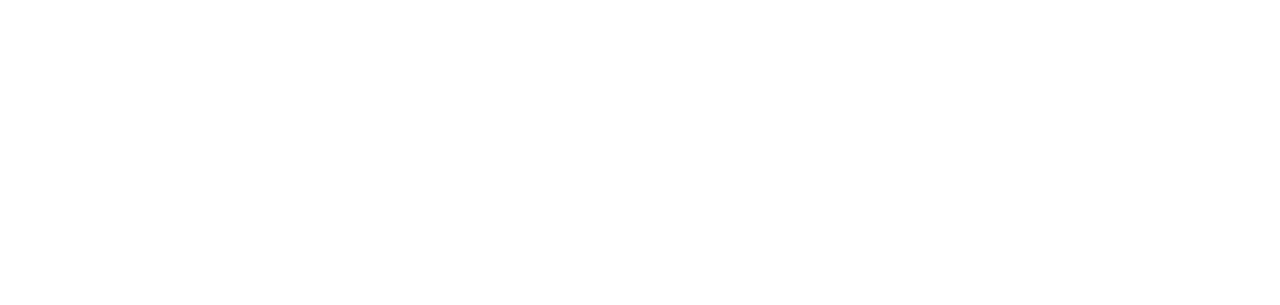
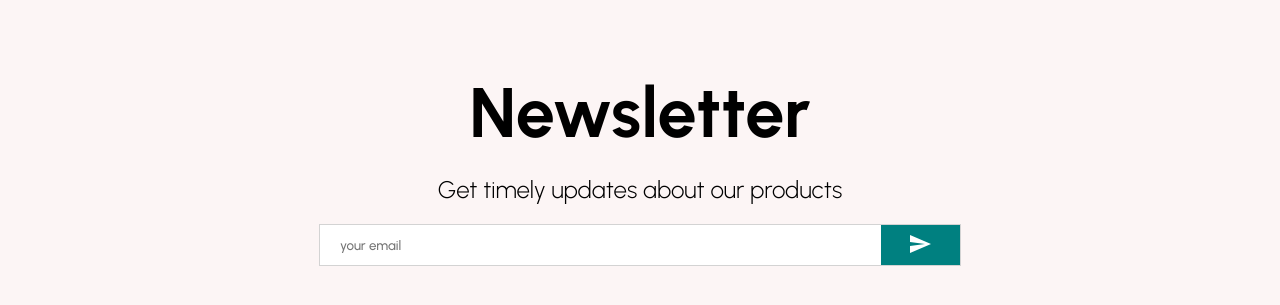
Before and after one commit to ramzimah/E-commerce-app, a React (Create React App) app: page / in a window 1280 px wide. Shown: the part 2322-2627 px from the top of the page. Before the commit the page ends 2250 px from the top, so only its background shows below. Built offline with nearby package versions, Linux system fonts and the light colour scheme.

Commit message:
created the newsletter component

```diff
--- /dev/null
+++ b/src/components/Newsletter.jsx
@@ -0,0 +1,57 @@
+import { Send } from "@mui/icons-material";
+import React from "react";
+import styled from "styled-components";
+
+const Container = styled.div`
+  height: 60vh;
+  background-color: #fcf5f5;
+  display: flex;
+  justify-content: center;
+  align-items: center;
+  flex-direction: column;
+`;
+const Desc = styled.div`
+  font-size: 24px;
+  font-weight: 300;
+  margin-bottom: 20px;
+`;
+const Title = styled.h1`
+  font-size: 70px;
+  margin-bottom: 20px;
+`;
+const InputContainer = styled.div`
+  height: 40px;
+  width: 50%;
+  background-color: white;
+  display: flex;
+  justify-content: space-between;
+  border: 1px solid lightgray;
+`;
+const Input = styled.input`
+  border: none;
+  flex: 8;
+  padding-left: 20px;
+`;
+const Button = styled.button`
+  flex: 1;
+  border: none;
+  background-color: teal;
+  color: white;
+`;
+
+const Newsletter = () => {
+  return (
+    <Container>
+      <Title>Newsletter</Title>
+      <Desc>Get timely updates about our products</Desc>
+      <InputContainer>
+        <Input placeholder="your email" />
+        <Button>
+          <Send />
+        </Button>
+      </InputContainer>
+    </Container>
+  );
+};
+
+export default Newsletter;
--- a/src/data.js
+++ b/src/data.js
@@ -47,7 +47,7 @@ export const popularProducts = [
   },
   {
     id: 2,
-    img: "https://cdn.shopify.com/s/files/1/0101/4832/products/Angela_Natural_Tee.png?v=1606780388",
+    img: "https://images.ctfassets.net/5gvckmvm9289/3BlDoZxSSjqAvv1jBJP7TH/65f9a95484117730ace42abf64e89572/Noissue-x-Creatsy-Tote-Bag-Mockup-Bundle-_4_-2.png",
   },
   {
     id: 3,
@@ -67,7 +67,7 @@ export const popularProducts = [
   },
   {
     id: 7,
-    img: "https://www.vintageindustries.nl/download_front/qympzk1762/2217_Arrow_Jacket_Forest.png",
+    img: "https://d3o2e4jr3mxnm3.cloudfront.net/Mens-Jake-Guitar-Vintage-Crusher-Tee_68382_1_lg.png",
   },
   {
     id: 8,
--- a/src/pages/Home.jsx
+++ b/src/pages/Home.jsx
@@ -4,6 +4,7 @@ import Categories from "../components/Categories";
 import Navbar from "../components/Navbar";
 import Slider from "../components/Slider";
 import Products from "../components/Products";
+import Newsletter from "../components/Newsletter";
 
 const Home = () => {
   return (
@@ -13,6 +14,7 @@ const Home = () => {
       <Slider />
       <Categories />
       <Products />
+      <Newsletter />
     </div>
   );
 };
```
